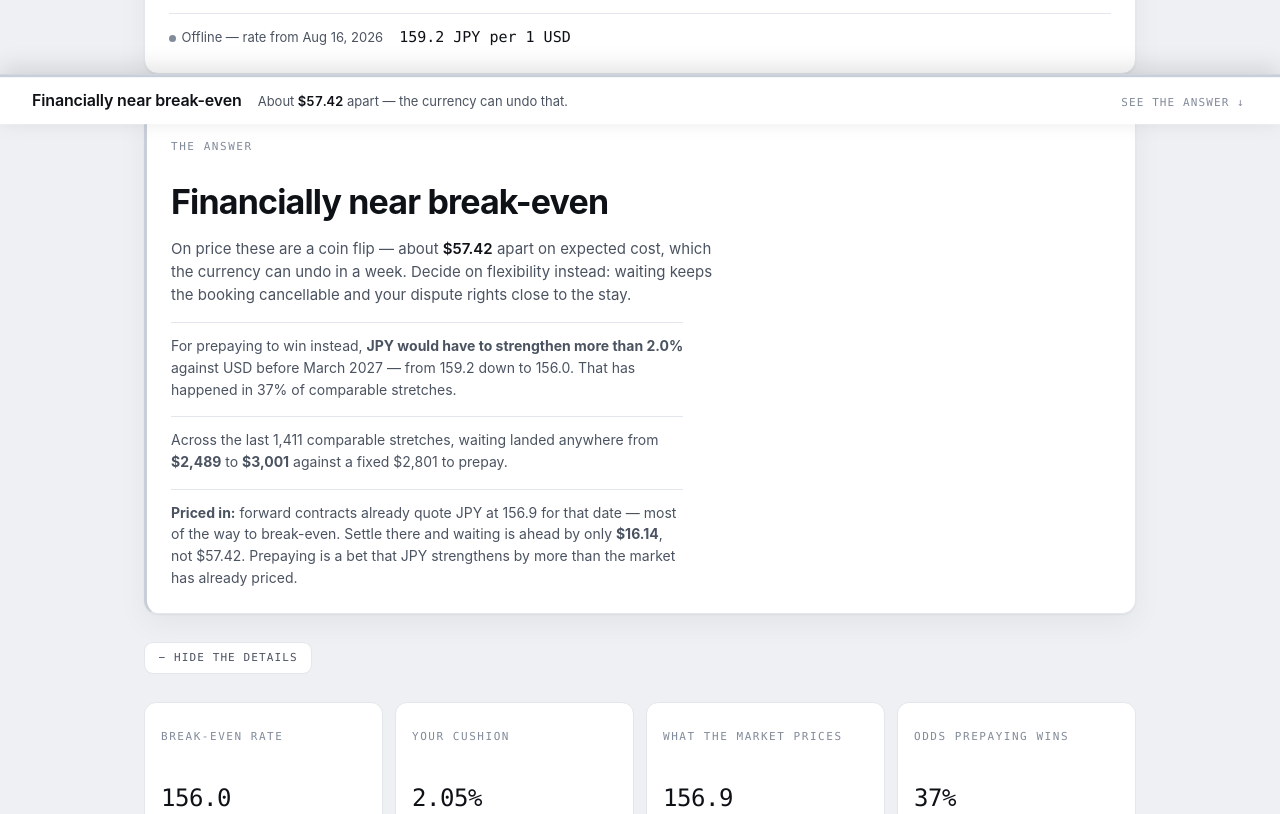
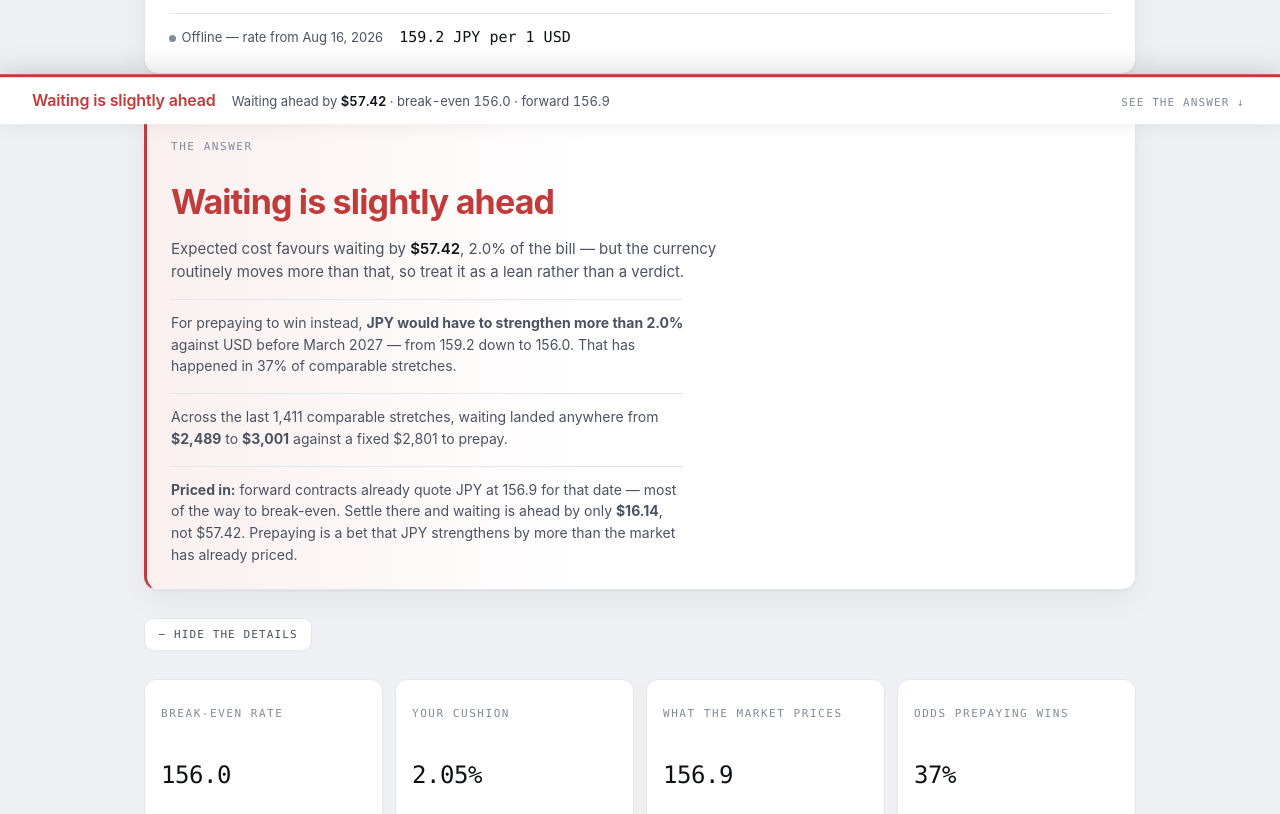
Before and after one commit to jimzucker/exchange-rates, a plain HTML site: page dist/artifact.html in a window 1280 px wide. Shown: the part 731-1545 px from the top of the page. Drawn offline with Linux system fonts and the light colour scheme; no server answers.

Commit message:
Make the verdict respond to every input change
Reported from real use: changing the savings rate appeared to do
nothing. The maths was responding all along — break-even, cushion, odds
and the dollar gap all moved — but the headline held "Financially near
break-even" from 0% to 5%, so the one line people actually read looked
frozen.

The tie band was far too wide: an eighth of the historical spread plus
any odds between 40 and 60%. Refusing to name a leader across that range
reads as broken rather than as careful.

Three states now. The headline always names whoever is ahead; the
confidence is what varies — "slightly ahead" for a lean, "the better
bet" once the gap clears a quarter of the 10th-90th spread, and
"financially near break-even" only for a genuine dead heat. Sweeping
0-20% APY now moves the headline through all three.

Co-Authored-By: Claude Opus 5 (1M context) <noreply@anthropic.com>

```diff
--- a/dist/artifact.html
+++ b/dist/artifact.html
@@ -992,28 +992,31 @@
     var mag = Math.abs(adv);
     var share = m.prepayCost > 0 ? mag / m.prepayCost : 0;
 
-    // A winner is only worth naming when the gap survives the currency's own swing.
-    // The odds already fold in that swing, so a near-even split is the tie signal;
-    // a gap small against the 10th–90th percentile spread is the other.
+    // Three states, not two. Refusing to name a leader across a wide band made the
+    // inputs feel dead — change your savings rate and nothing appeared to happen. So
+    // the headline always names whoever is ahead; how confident it sounds is what
+    // varies. "Slightly ahead" is a lean, "the better bet" clears the currency's swing.
     var p = oddsBest(m);
     var spread = m.band ? Math.abs(m.band.worst.diff - m.band.best.diff) : null;
-    var tie = (p > 0.40 && p < 0.60) ||
-              (spread ? mag < spread * 0.12 : mag < Math.max(0.5, m.prepayCost * 0.0005));
+    var trivial = mag < m.prepayCost * 0.005;
+    var tie = trivial || (p > 0.45 && p < 0.55);
+    var robust = spread ? mag > spread * 0.25 : mag > m.prepayCost * 0.02;
     var prepayWins = !tie && adv > 0;
+    var side = prepayWins ? "Prepaying" : "Waiting";
 
     $("verdict").dataset.side = tie ? "tie" : prepayWins ? "prepay" : "wait";
     $("verdictHead").textContent = tie ? "Financially near break-even"
-      : prepayWins ? "Prepaying is the better bet" : "Waiting is the better bet";
+      : side + (robust ? " is the better bet" : " is slightly ahead");
 
     $("verdictSub").innerHTML = tie
       ? "On price these are a coin flip — about <strong>" + home(mag) + "</strong> apart on expected cost, "
         + "which the currency can undo in a week. Decide on flexibility instead: waiting keeps the booking "
         + "cancellable and your dispute rights close to the stay."
-      : prepayWins
-      ? "Expected cost favours prepaying by <strong>" + home(mag) + "</strong>, "
-        + pct(share, 1) + " of the bill — and that survives the currency's normal swing."
-      : "Expected cost favours waiting by <strong>" + home(mag) + "</strong>, "
-        + pct(share, 1) + " of the bill — and that survives the currency's normal swing.";
+      : "Expected cost favours " + side.toLowerCase() + " by <strong>" + home(mag) + "</strong>, "
+        + pct(share, 1) + " of the bill — "
+        + (robust
+            ? "enough to survive the currency's normal swing."
+            : "but the currency routinely moves more than that, so treat it as a lean rather than a verdict.");
 
     var c = m.cushion;
     var far = Math.abs(c);
@@ -1037,8 +1040,8 @@
     $("peekHead").textContent = $("verdictHead").textContent;
     $("peekSub").innerHTML = tie
       ? "About <b>" + home(mag) + "</b> apart — the currency can undo that."
-      : (prepayWins ? "Prepaying" : "Waiting") + " ahead by <b>" + home(mag) + "</b> · "
-        + "break-even " + fmtRate(m.breakeven) + (m.forward ? " · forward " + fmtRate(m.forward) : "");
+      : side + " ahead by <b>" + home(mag) + "</b> · break-even " + fmtRate(m.breakeven)
+        + (m.forward ? " · forward " + fmtRate(m.forward) : "");
 
     $("beRate").textContent = fmtRate(m.breakeven);
     $("beNote").textContent = "Below this, prepaying wins; above it, waiting does. " + rateLine(i.rate0) + " today.";
```
Also changed, not shown: index.html (+16 -13 lines), src/app.html (+16 -13 lines).
